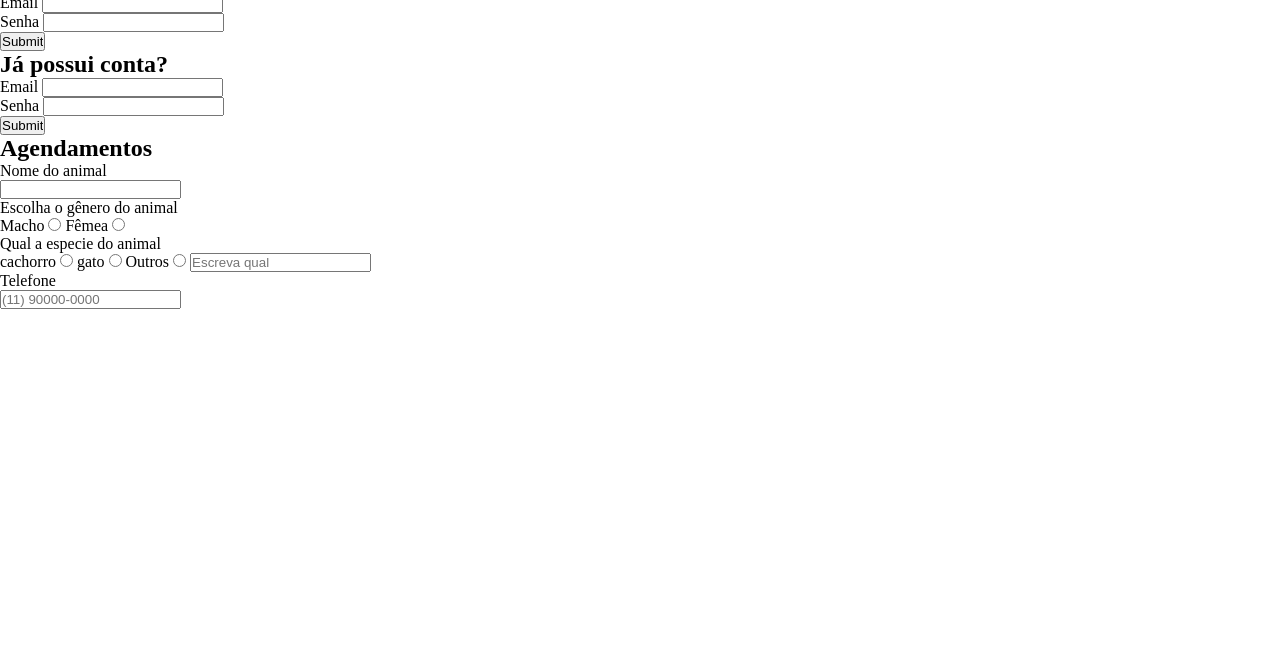
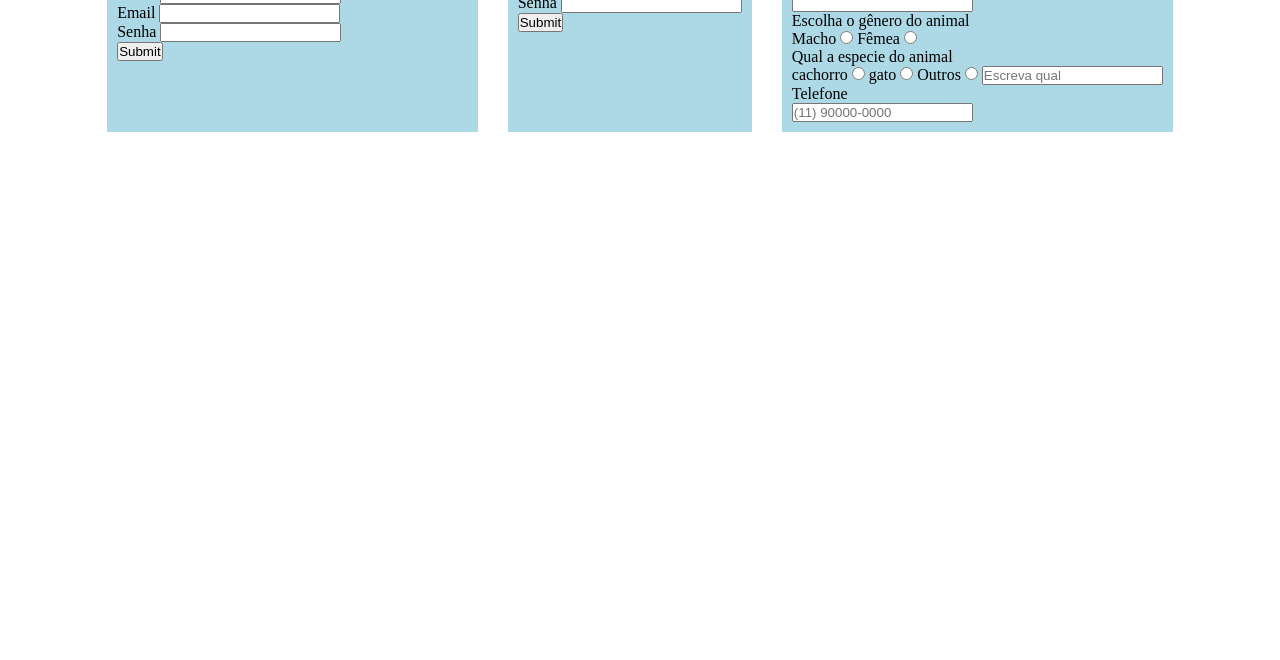
Before and after one commit to LeandroReichardt/PetShop, a plain HTML site: page cadastro.html in a window 1280 px wide. Shown: the part 140-800 px from the top of the page. Drawn offline with Linux system fonts and the light colour scheme.

Commit message:
Add files via upload

```diff
--- a/cadastro.html
+++ b/cadastro.html
@@ -7,6 +7,7 @@
     </a>
     <title>Pet Shop - Contatos</title>
     <link rel="stylesheet" href="css/style.css">
+    <link rel="stylesheet" href="css/stle-cadastro.css">
 </head>
 <body>
     <header class="cabecalho">
@@ -21,9 +22,10 @@
          </nav>
          <img class="i"src="imagens/bars-solid.svg" alt=""height="30" width="30">
     </header>
+
+    <form class="coluna-1">
+        <div>
             <h1>Faça seu Cadastro abaixo</h1>
-
-    <form>
             <label for="name">Nome</label>
             <input type="text" name="name" id="nome" required="true"><br>
             <label for="Email">Email</label>
@@ -31,18 +33,22 @@
             <label for="senha">Senha</label>
             <input type="password" required="true"><br>
             <input type="submit">
+        </div>
 
-    </form>
+        <div>
             <h2>Já possui conta?</h2>
-    <form>
+
                 <label for="email">Email</label>
                 <input type="email" name="email" id="email"><br>
                 <label for="senha">Senha</label>
                 <input type="password"><br>
                 <input type="submit">
-    </form>
+
+        </div>
+
+        <div>
             <h2>Agendamentos</h2>
-    <form>
+
                 <label for="nome_pet">Nome do animal</label><br>
                 <input type="text" neme="nome_pet" id="nome_pet"><br>
                 <P>Escolha o gênero do animal</P>
@@ -61,7 +67,8 @@
                 <label for="tell">Telefone</label><br>
                 <input type="tel" name="tell" id="name" placeholder="(11) 90000-0000">
 
+        </div>
+
     </form>
-
 </body>
 </html>
--- /dev/null
+++ b/css/stle-cadastro.css
@@ -0,0 +1,18 @@
+*{
+    margin: 0px;
+    padding: 0px;
+    box-sizing: 0px;
+}
+
+
+
+form {
+display: flex;
+gap: 30px;
+justify-content: center;
+}
+
+form div {
+    background: lightblue;
+    padding: 10px;
+}
--- a/css/style.css
+++ b/css/style.css
@@ -37,9 +37,8 @@ a {
 a:hover{
     color: rgb(0, 0, 0);
     background-color: rgb(214, 153, 243);
-
+    border-radius: 10px;
     box-shadow: 7px 7px black;
-
 }
 
 #i {
```
Also changed, not shown: contatos.html (+1 -0 lines), css/style-idex.css (added, +7 -0 lines), index.html (+15 -15 lines). Lines whose indentation alone changed are shown as unchanged.
